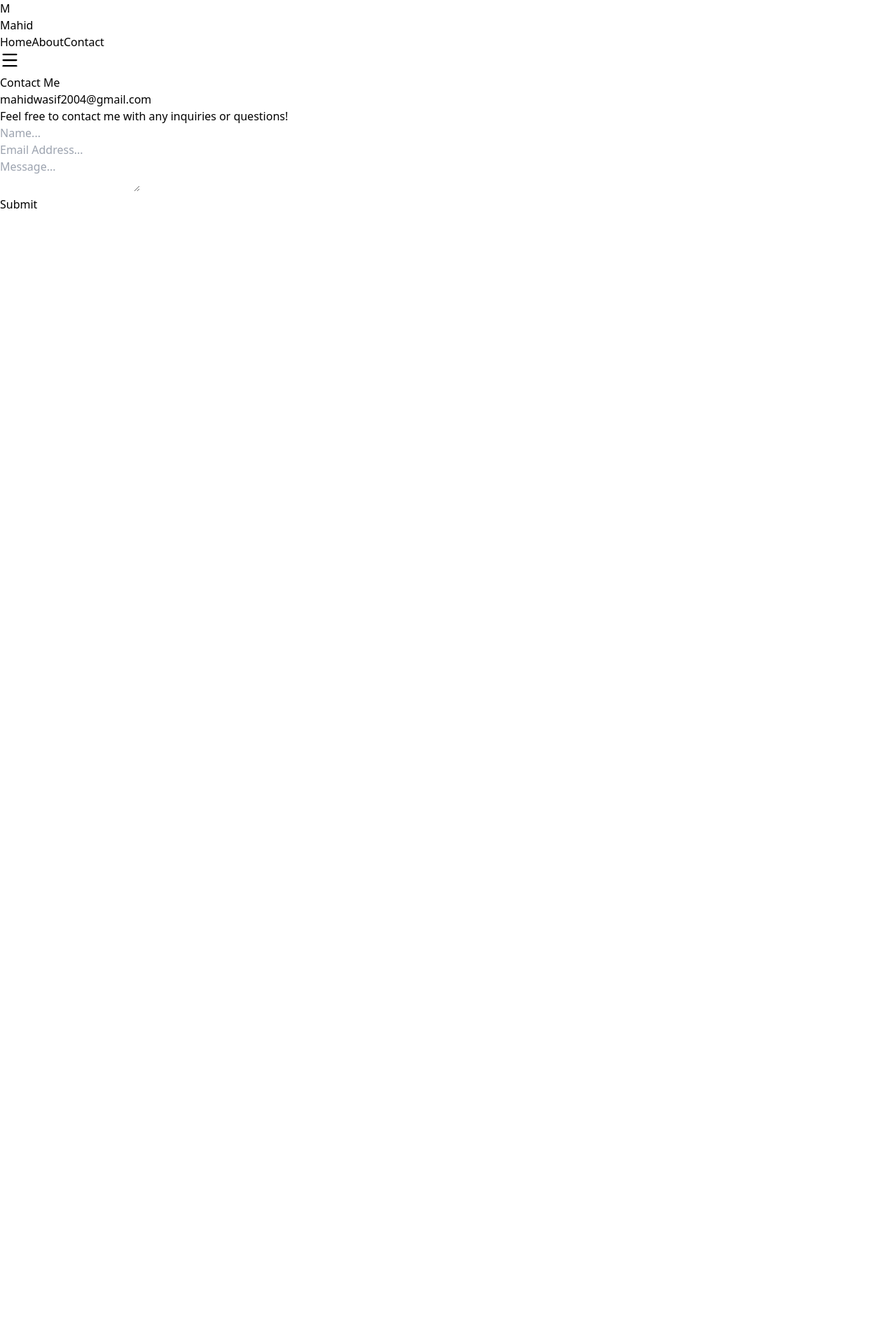
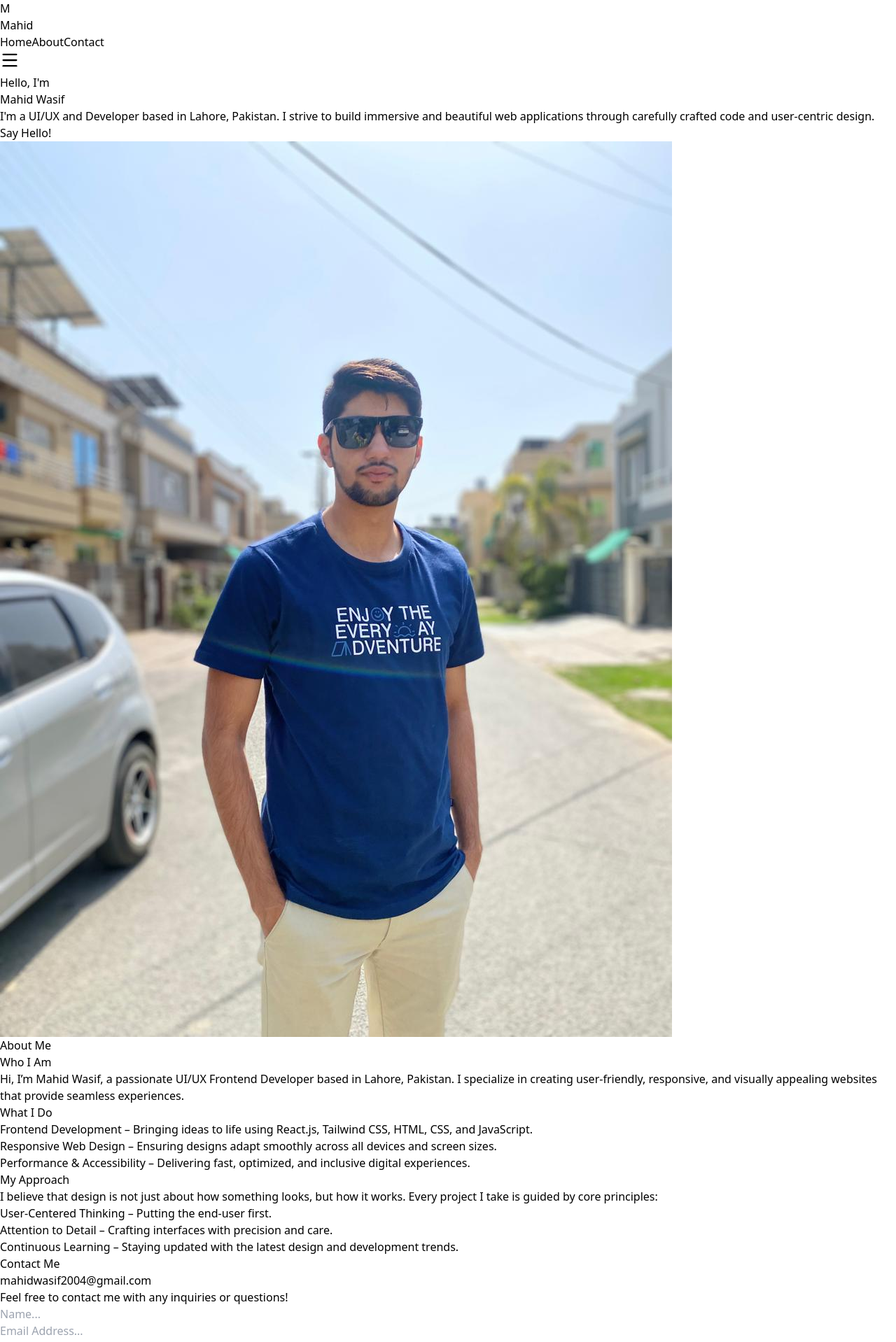
Before and after one commit to Mahid-hub/Portfolio, a React (Vite) app: page /contact in a window 1280 px wide. Shown: the top 1918 px of the page at 70% size. Before the commit the page ends 800 px from the top, so only its background shows below. Built offline with nearby package versions, Linux system fonts and the light colour scheme.

Commit message:
In one page

```diff
--- a/src/About.jsx
+++ b/src/About.jsx
@@ -1,10 +1,10 @@
 import React from "react";
-import NavBar from "./components/NavBar";
+// import NavBar from "./components/NavBar";
 
 function About() {
   return (
     <>
-      <NavBar logo="M" name="Mahid" bgClr="bg-gray-200" />
+      {/* <NavBar logo="M" name="Mahid" bgClr="bg-gray-200" /> */}
       <div className="min-h-screen bg-gray-50 text-gray-800 px-6 py-16 md:px-20 lg:px-32">
         {/* Main Heading */}
         <h1 className="text-5xl font-bold text-center mb-16 text-gray-900">
@@ -13,13 +13,13 @@ function About() {
 
         <div className="max-w-5xl mx-auto space-y-16">
           {/* Who I Am */}
-          <section className="bg-white p-10 rounded-3xl shadow-lg hover:shadow-2xl transition duration-300">
+          <section className="bg-white p-10 rounded-3xl shadow-lg xl:hover:shadow-2xl transition duration-300">
             <h2 className="text-3xl font-semibold text-purple-600 mb-6">
               Who I Am
             </h2>
             <p className="text-lg leading-relaxed text-gray-700">
               Hi, I’m <span className="font-bold text-gray-900">Mahid Wasif</span>
-              , a passionate UI/UX Designer and Frontend Developer based in
+              , a passionate UI/UX Frontend Developer based in
               Lahore, Pakistan. I specialize in creating user-friendly,
               responsive, and visually appealing websites that provide seamless
               experiences.
@@ -27,16 +27,11 @@ function About() {
           </section>
 
           {/* What I Do */}
-          <section className="bg-white p-10 rounded-3xl shadow-lg hover:shadow-2xl transition duration-300">
+          <section className="bg-white p-10 rounded-3xl shadow-lg xl:hover:shadow-2xl transition duration-300">
             <h2 className="text-3xl font-semibold text-purple-600 mb-6">
               What I Do
             </h2>
             <ul className="space-y-4 text-lg text-gray-700">
-              <li>
-                <span className="font-bold text-gray-900">UI/UX Design –</span>{" "}
-                Designing clean, modern interfaces with a focus on simplicity and
-                usability.
-              </li>
               <li>
                 <span className="font-bold text-gray-900">
                   Frontend Development –
@@ -61,7 +56,7 @@ function About() {
           </section>
 
           {/* My Approach */}
-          <section className="bg-white p-10 rounded-3xl shadow-lg hover:shadow-2xl transition duration-300">
+          <section className="bg-white p-10 rounded-3xl shadow-lg xl:hover:shadow-2xl transition duration-300">
             <h2 className="text-3xl font-semibold text-purple-600 mb-6">
               My Approach
             </h2>
--- a/src/App.jsx
+++ b/src/App.jsx
@@ -7,11 +7,14 @@ import Contact from "./components/Contact";
 function App() {
   return (
     <>
-      <Routes>
+      {/* <Routes>
         <Route path="/" element={<Home />} />
         <Route path="/about" element={<About />} />
         <Route path="/contact" element={<Contact />} />
-      </Routes>
+      </Routes> */}
+      <Home />
+      <About />
+      <Contact />
     </>
   );
 }
--- a/src/Home.jsx
+++ b/src/Home.jsx
@@ -16,8 +16,8 @@ function Home() {
                 <span className="leading-loose">Mahid Wasif</span>
               </h1>
               <p className="mt-6 text-gray-500 text-lg leading-relaxed">
-                I'm a <span className="font-semibold">UI/UX Designer</span> and{" "}
-                <span className="font-semibold">Developer</span>
+                I'm a <span className="font-semibold">UI/UX </span> and{" "}
+                <span className="font-semibold">Developer </span>
                 based in Lahore, Pakistan. I strive to build immersive and
                 beautiful web applications through carefully crafted code and
                 user-centric design.
--- a/src/components/Contact.jsx
+++ b/src/components/Contact.jsx
@@ -1,10 +1,10 @@
 import React from "react";
-import NavBar from "./NavBar";
+// import NavBar from "./NavBar";
 
 function Contact() {
   return (
     <>
-      <NavBar logo="M" name="Mahid" bgClr="bg-gray-200" />
+      {/* <NavBar logo="M" name="Mahid" bgClr="bg-gray-200" /> */}
 
       <section className="bg-gray-50 flex flex-col items-center justify-center px-6 sm:px-10 md:px-20 py-12 md:py-20">
         {/* Heading */}
--- a/src/components/NavBar.jsx
+++ b/src/components/NavBar.jsx
@@ -15,7 +15,7 @@ function NavBar({ logo, name, bgClr }) {
         <div className="hidden md:flex gap-6 items-center">
           <Link
             to={'/'}
-            className="relative after:content-[''] after:absolute after:left-0 after:bottom-0 after:h-[2px] after:w-0 after:bg-black after:transition-all after:duration-300 hover:after:w-full"
+            // className="relative after:content-[''] after:absolute after:left-0 after:bottom-0 after:h-[2px] after:w-0 after:bg-black after:transition-all after:duration-300 hover:after:w-full"
           >
             Home
           </Link>
```
